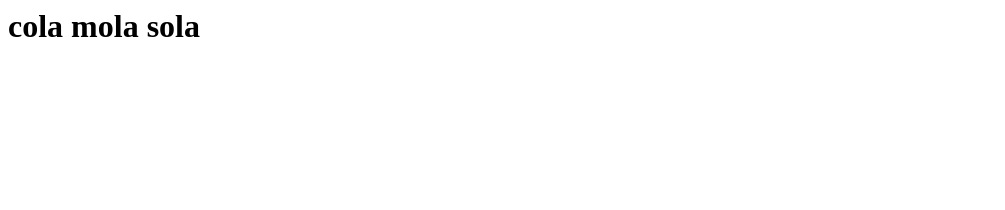
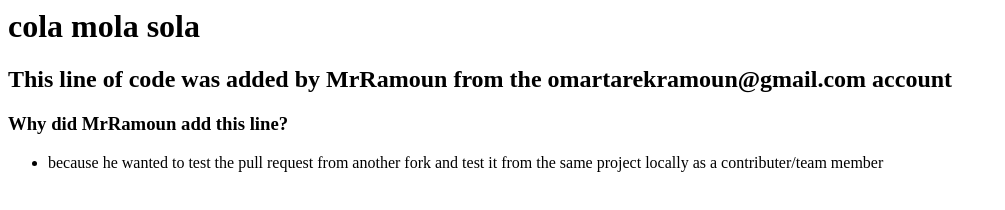
Before and after one commit to Ramoun16/my_first_repo, a plain HTML site: page index.html in a window 1280 px wide. Shown: the whole page, without its empty margins (0-1005 px from the left). Drawn offline with Linux system fonts and the light colour scheme.

Commit message:
added lines to index.html

```diff
--- a/index.html
+++ b/index.html
@@ -1 +1,8 @@
 <h1>cola mola sola</h1>
+
+<h2>This line of code was added by MrRamoun from the omartarekramoun@gmail.com account</h2>
+
+<h3>Why did MrRamoun add this line?</h3>
+<ul>
+	<li>because he wanted to test the pull request from another fork and test it from the same project locally as a contributer/team member </li>
+</ul>
```
